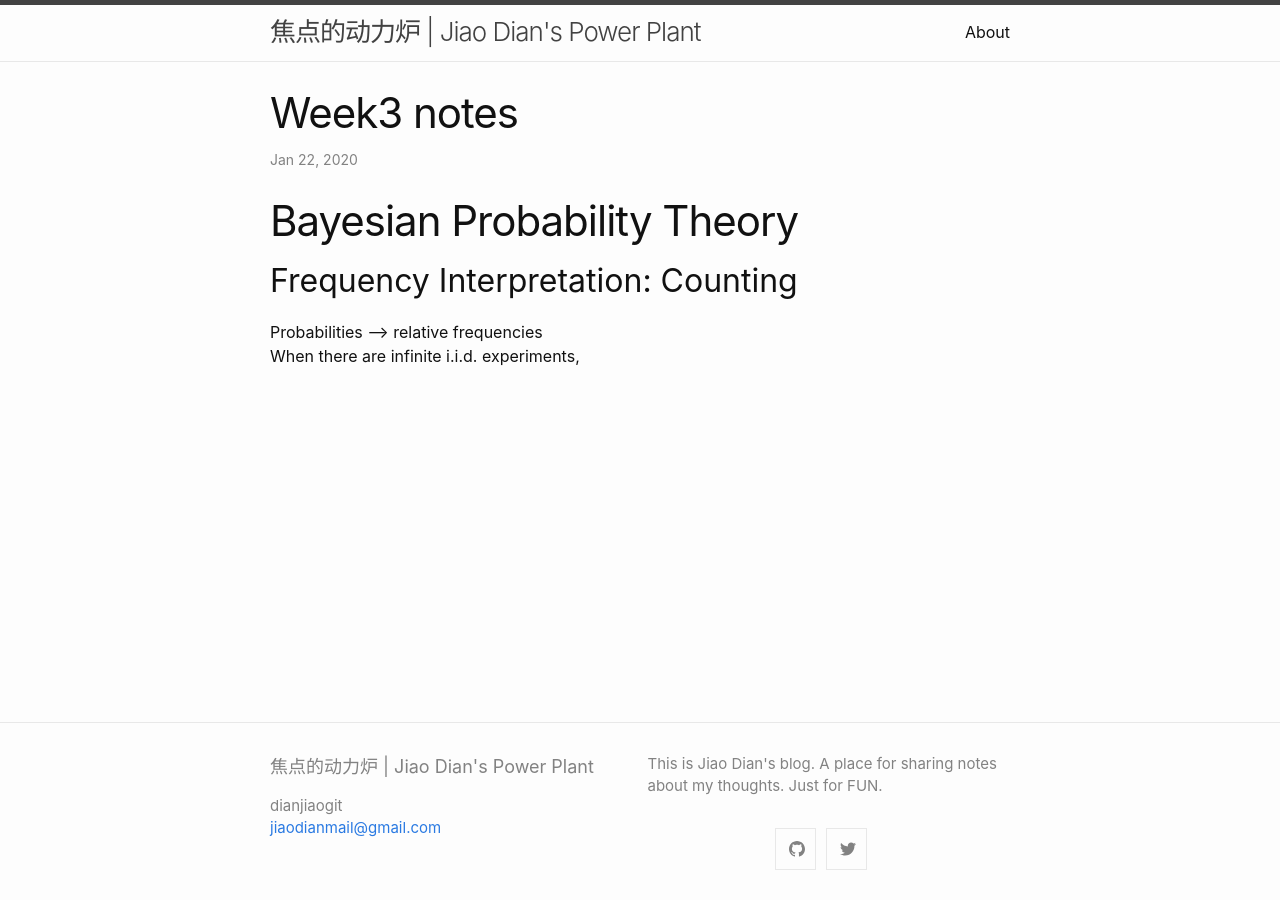
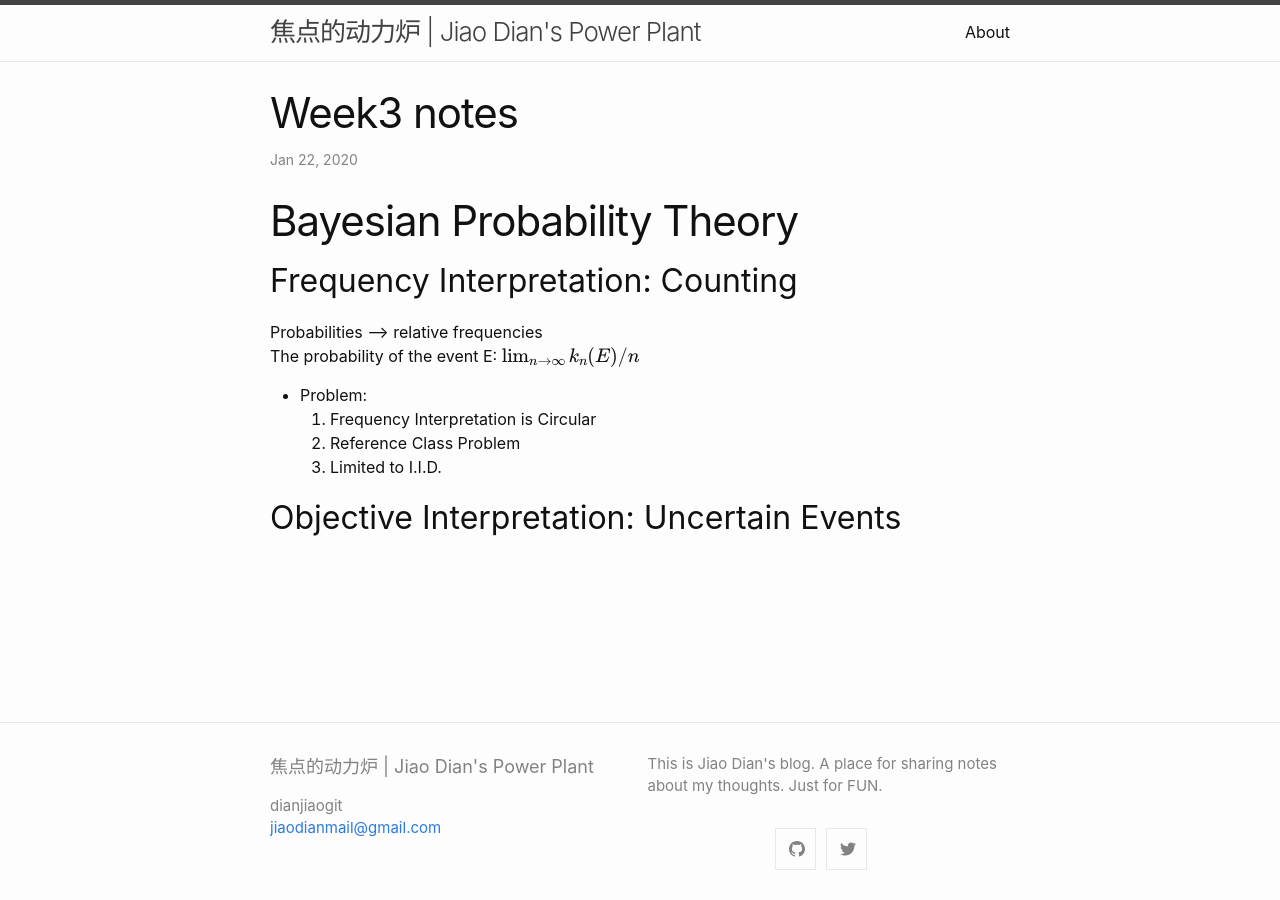
Before and after one commit to dianjiaogit/dianjiaogit.github.io, a Jekyll site: the page built from _posts/2020-01-22-week3 notes.md, in a window 1280 px wide. Built offline with Jekyll 4.4.1, drawn with Linux system fonts in a browser that asks for light colours; formulas are drawn with MathJax 3.

Commit message:
update the attack

```diff
--- a/_posts/2020-01-22-week3 notes.md
+++ b/_posts/2020-01-22-week3 notes.md
@@ -9,4 +9,11 @@ categories: AdvAI
 
 ## Frequency Interpretation: Counting
 Probabilities --> relative frequencies
-When there are infinite i.i.d. experiments,
+The probability of the event E: $\lim_{n \to \infty} k_n (E) / n$
+
+* Problem:
+	1. Frequency Interpretation is Circular
+	2. Reference Class Problem
+	3. Limited to I.I.D.
+
+## Objective Interpretation: Uncertain Events
```
Also changed, not shown: _posts/2020-01-07-The Attacker.md (+1 -0 lines).
